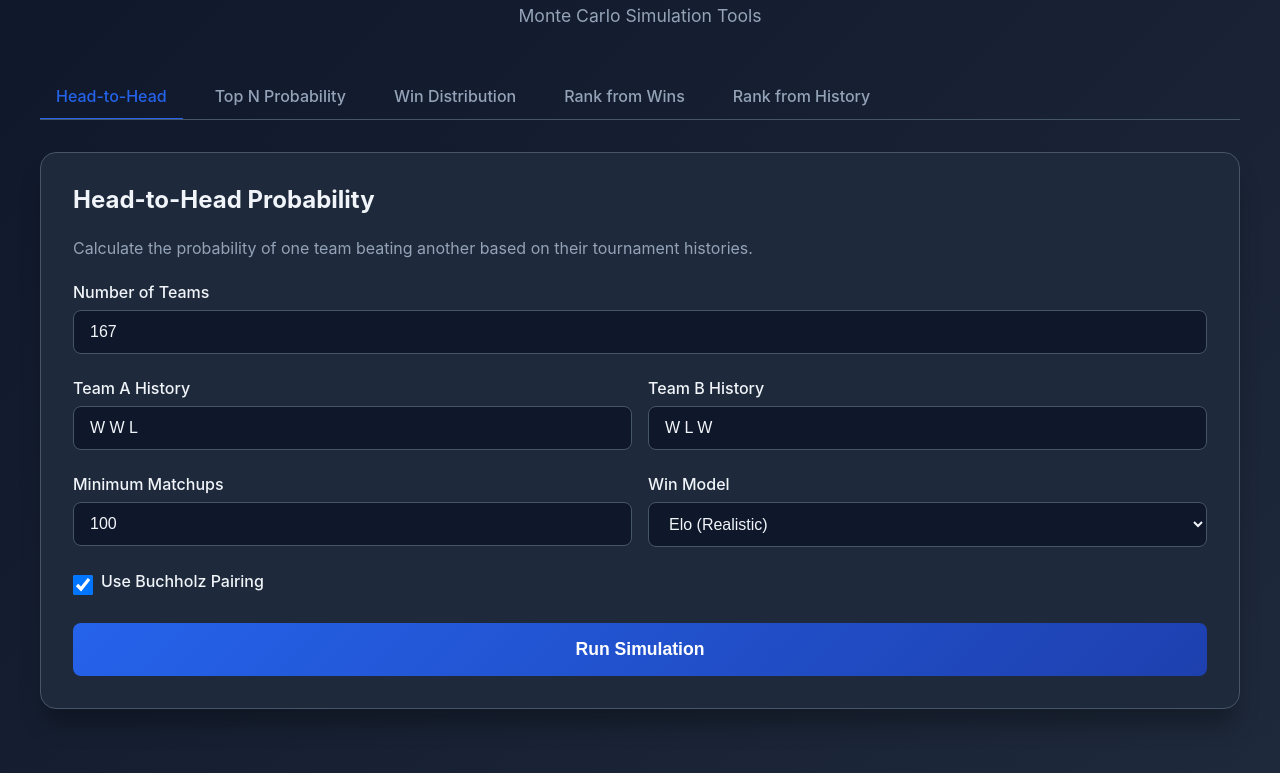
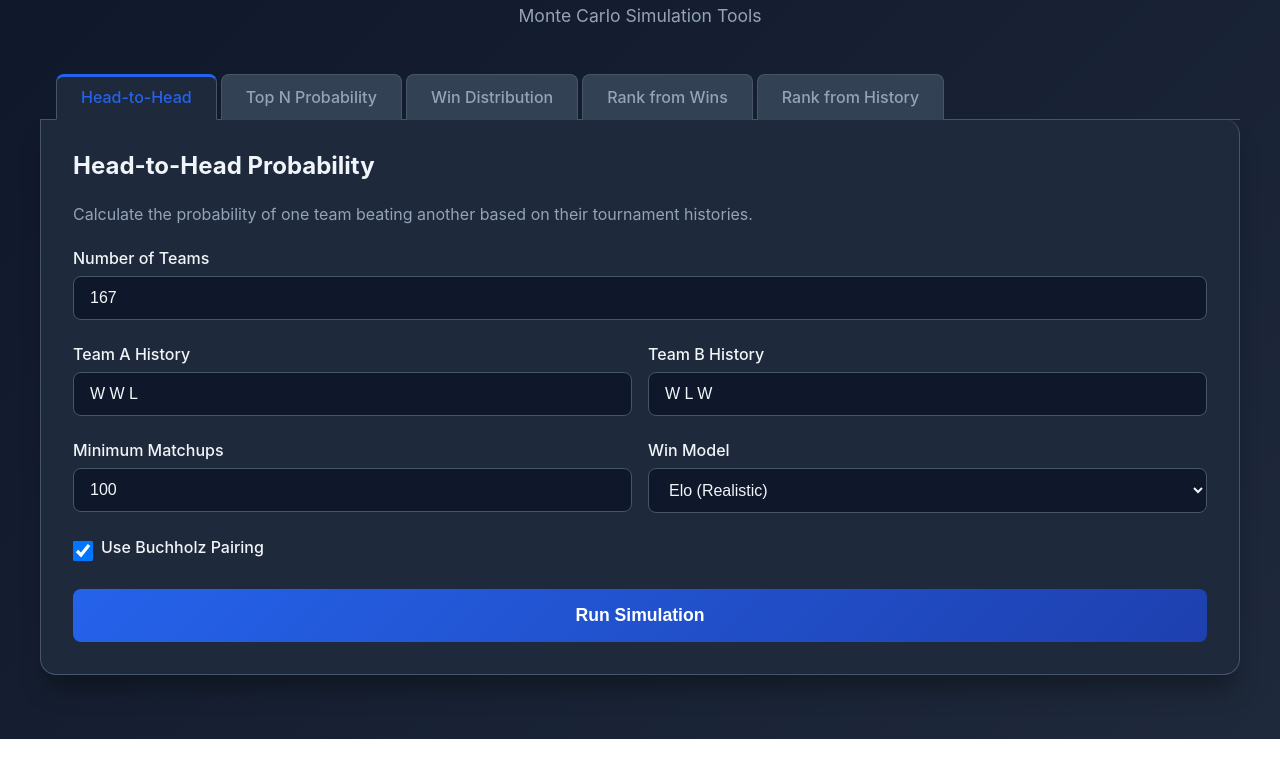
Before and after one commit to iceboxcoldice/swiss_tournament_sim, a plain HTML site: page docs/index.html in a window 1280 px wide. Shown: the part 84-857 px from the top of the page. After the commit the page ends 823 px from the top, so only its background shows below. Drawn offline with Linux system fonts and the light colour scheme.

Commit message:
Implement 'Folder Tab' design for web interface
- Styled tabs to look like physical folder tabs connected to the content card
- Active tab merges with card background and has a colored top accent
- Inactive tabs recede with darker background
- Improved visual hierarchy and 'stand out' factor as requested

```diff
--- a/docs/index.html
+++ b/docs/index.html
@@ -62,34 +62,42 @@
 
         .tabs {
             display: flex;
-            gap: 1rem;
-            margin-bottom: 2rem;
-            overflow-x: auto;
+            gap: 4px;
+            margin-bottom: 0;
+            padding-left: 1rem;
             border-bottom: 1px solid var(--border);
+            position: relative;
+            z-index: 10;
         }
 
         .tab {
-            padding: 0.75rem 1rem;
-            background: transparent;
-            border: none;
-            border-bottom: 2px solid transparent;
+            padding: 0.75rem 1.5rem;
+            background: var(--surface-light);
+            border: 1px solid var(--border);
+            border-bottom: none;
+            border-radius: 0.5rem 0.5rem 0 0;
             color: var(--text-muted);
             cursor: pointer;
             transition: all 0.2s;
             white-space: nowrap;
             font-weight: 500;
             margin-bottom: -1px;
+            position: relative;
         }
 
         .tab:hover {
+            background: #475569;
+            /* Slightly lighter than surface-light */
             color: var(--text);
-            border-bottom-color: var(--surface-light);
         }
 
         .tab.active {
-            background: transparent;
+            background: var(--surface);
             color: var(--primary);
-            border-bottom-color: var(--primary);
+            border-top: 3px solid var(--primary);
+            border-bottom: 1px solid var(--surface);
+            padding-top: calc(0.75rem - 2px);
+            z-index: 20;
         }
 
         .tab-content {
@@ -103,10 +111,15 @@
         .card {
             background: var(--surface);
             border-radius: 1rem;
+            border-top-left-radius: 0;
             padding: 2rem;
             box-shadow: 0 20px 25px -5px rgba(0, 0, 0, 0.3);
             margin-bottom: 2rem;
             border: 1px solid var(--border);
+            border-top: none;
+            /* Let tabs handle the top border visual */
+            margin-top: -1px;
+            /* Connect to tabs */
         }
 
         .form-group {
```
